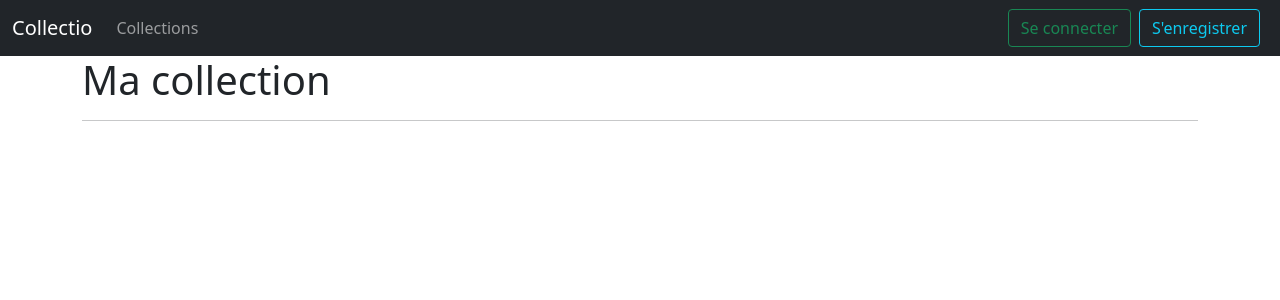
After one commit to Ysliria/collectio, a Symfony app: template templates/profil/listCollection.html.twig in a window 1280 px wide. The commit adds this page. Shown: the top 300 px of the page. Run offline with Twig, Linux system fonts and the light colour scheme; the template is opened without the code that fills it, so the values that code supplies are empty; some libraries are stand-ins or nearby versions.

Commit message:
[FEATURE][USER_COLLECTION] Add form, nav and some design

```diff
--- a/templates/base.html.twig
+++ b/templates/base.html.twig
@@ -2,10 +2,14 @@
 <html lang="fr">
 <head>
     <meta charset="UTF-8">
+    <title>{% block title %}Collectio{% endblock %}</title>
     {% block stylesheets %}
         <link href="https://cdn.jsdelivr.net/npm/bootstrap@5.0.2/dist/css/bootstrap.min.css" rel="stylesheet"
               integrity="sha384-EVSTQN3/azprG1Anm3QDgpJLIm9Nao0Yz1ztcQTwFspd3yD65VohhpuuCOmLASjC"
               crossorigin="anonymous">
+        <link rel="stylesheet" href="https://cdnjs.cloudflare.com/ajax/libs/font-awesome/5.15.3/css/all.min.css"
+              integrity="sha512-iBBXm8fW90+nuLcSKlbmrPcLa0OT92xO1BIsZ+ywDWZCvqsWgccV3gFoRBv0z+8dLJgyAHIhR35VZc2oM/gI1w=="
+              crossorigin="anonymous" referrerpolicy="no-referrer"/>
     {% endblock %}
 
     {% block javascripts %}
@@ -26,16 +30,35 @@
 
         <div class="collapse navbar-collapse" id="navbarColor02">
             <ul class="navbar-nav me-auto">
+                {% if is_granted('ROLE_ADMIN') %}
+                    <li class="nav-item dropdown">
+                        <a class="nav-link dropdown-toggle" href="#" id="navbarDropdown" role="button"
+                           data-bs-toggle="dropdown" aria-expanded="false">
+                            Collections
+                        </a>
+                        <ul class="dropdown-menu" aria-labelledby="navbarDropdown">
+                            <li><a class="dropdown-item" href="{{ path('collection') }}">Liste</a></li>
+                            <li><a class="dropdown-item" href="{{ path('collection_add') }}">Ajouter</a></li>
+                        </ul>
+                    </li>
+                {% else %}
                     <li class="nav-item">
                         <a class="nav-link" href="{{ path('collection') }}">Collections</a>
                     </li>
+                {% endif %}
 
                 {% if app.user %}
-                            <li class="nav-item">
-                                <a class="nav-link" href="{{ path('profil') }}">Mon profil</a>
+                    <li class="nav-item dropdown">
+                        <a class="nav-link dropdown-toggle" href="#" id="navbarDropdown" role="button"
+                           data-bs-toggle="dropdown" aria-expanded="false">
+                            Profil
+                        </a>
+                        <ul class="dropdown-menu" aria-labelledby="navbarDropdown">
+                            <li><a class="dropdown-item" href="{{ path('profil') }}">Mon profil</a></li>
+                            <li><a class="dropdown-item" href="{{ path('list_collection') }}">Ma collection</a></li>
+                        </ul>
                     </li>
                 {% endif %}
-                        </li>
             </ul>
 
             <form class="d-flex">
@@ -43,6 +66,7 @@
                     <a href="{{ path('app_logout') }}" class="btn btn-outline-success me-2">Se déconnecter</a>
                 {% else %}
                     <a href="{{ path('app_login') }}" class="btn btn-outline-success me-2">Se connecter</a>
+                    <a href="{{ path('app_register') }}" class="btn btn-outline-info me-2">S'enregistrer</a>
                 {% endif %}
             </form>
         </div>
@@ -52,7 +76,6 @@
 <main class="container">
     {% block body %}{% endblock %}
 </main>
-
 <footer>
 
 </footer>
--- a/templates/collection/add.html.twig
+++ b/templates/collection/add.html.twig
@@ -1,7 +1,11 @@
 {% extends 'base.html.twig' %}
 
-{% block title %}Hello CollectionController!{% endblock %}
+{% block title %}Ajouter à la collection{% endblock %}
 
 {% block body %}
+    <h1>Ajouter un item à collectioner</h1>
+
+    <hr class="mb-5">
+
     {{ form(add_collection) }}
 {% endblock %}
--- a/templates/collection/index.html.twig
+++ b/templates/collection/index.html.twig
@@ -1,6 +1,6 @@
 {% extends 'base.html.twig' %}
 
-{% block title %}Hello CollectionController!{% endblock %}
+{% block title %}A collectionner !{% endblock %}
 
 {% block body %}
     <section>
--- /dev/null
+++ b/templates/profil/listCollection.html.twig
@@ -0,0 +1,51 @@
+{% extends 'base.html.twig' %}
+
+{% block title %}Ma collection{% endblock %}
+
+{% block body %}
+    <h1>Ma collection</h1>
+
+    <hr>
+
+    {% for message in app.flashes('success') %}
+        <div class="alert alert-success">
+            {{ message }}
+        </div>
+    {% endfor %}
+
+    <div class="row">
+        {% for collection in collections %}
+            <article class="col-6 mt-3">
+                <div class="card">
+                    <div class="card-body">
+                        <h5 class="card-title">
+                            {{ collection.collection.name }}
+                            {% if collection.favourite %}
+                                <i class="fas fa-star"></i>
+                            {% endif %}
+                        </h5>
+
+                        <ul>
+                            <li>Référence : {{ collection.collection.referenceNumber }}</li>
+                            <li>Nombre de pièces : {{ collection.collection.numberPieces }}</li>
+                            <li>Dimensions :
+                                <ul>
+                                    <li>Hauteur : {{ collection.collection.height }} cm</li>
+                                    <li>Largeur : {{ collection.collection.width }} cm</li>
+                                    <li>Profondeur : {{ collection.collection.depth }} cm</li>
+                                </ul>
+                            </li>
+                        </ul>
+                    </div>
+
+                    {% if collection.comment %}
+                        <div class="card-footer">
+                            {{ collection.comment }}
+                        </div>
+                    {% endif %}
+                </div>
+            </article>
+        {% endfor %}
+    </div>
+
+{% endblock %}
```
Also changed, not shown: src/Controller/ProfilController.php (+14 -2 lines), templates/profil/index.html.twig (+16 -6 lines), 1 other file. Lines whose indentation alone changed are shown as unchanged.
